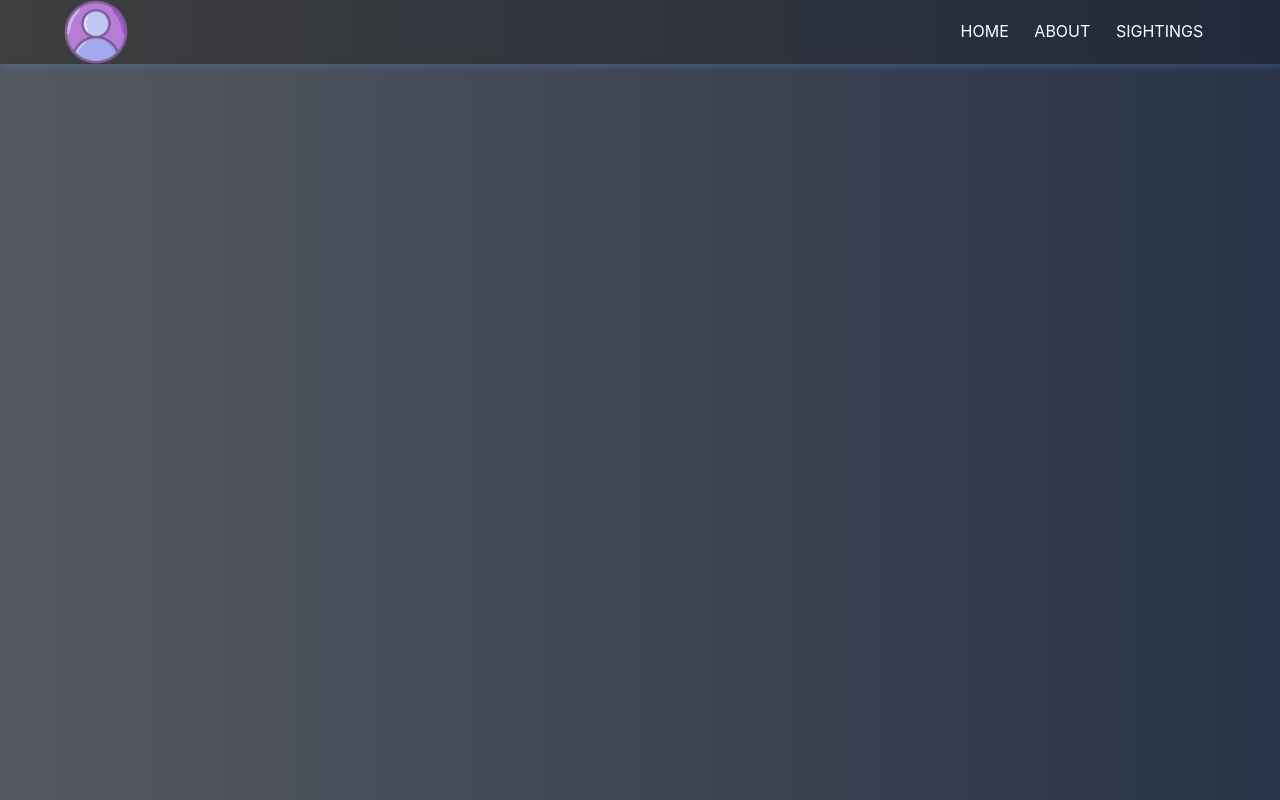
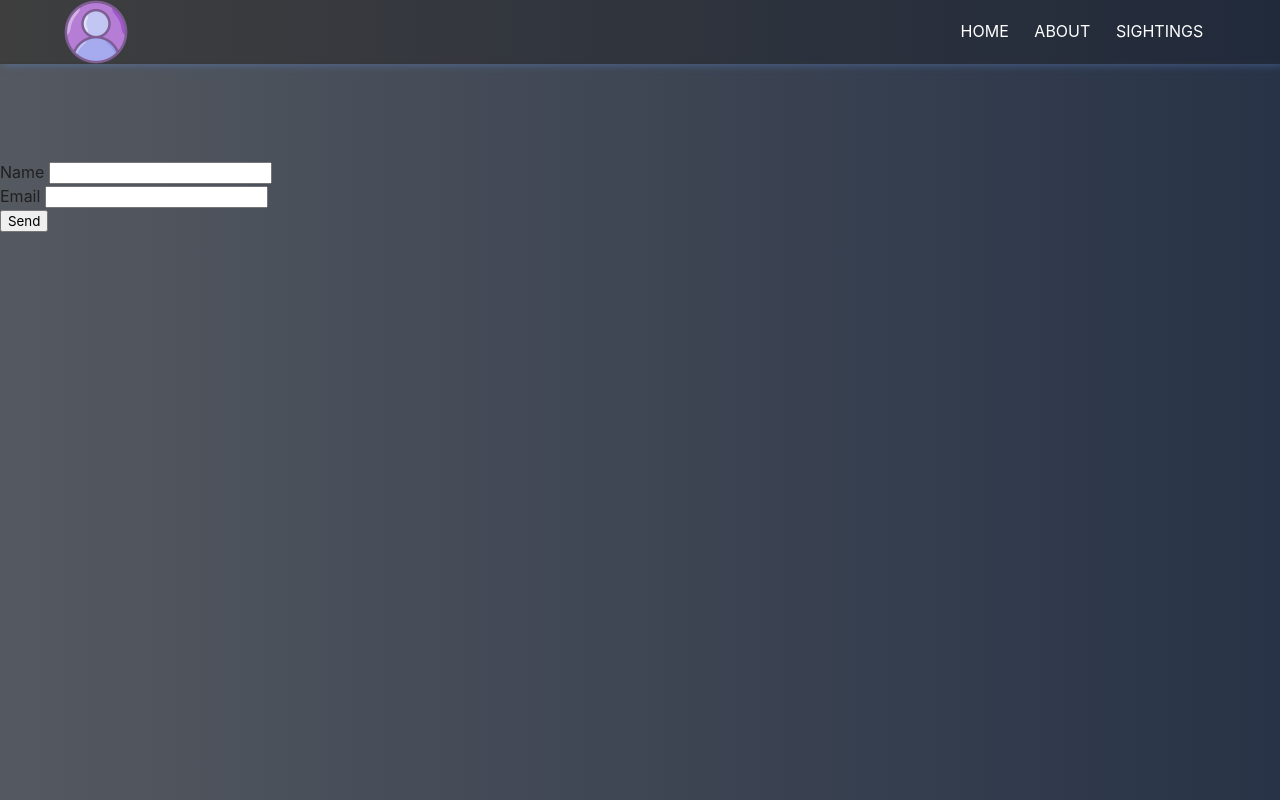
Before and after one commit to NetPenguins/RedFootWebApp, a Gatsby site: page /About in a window 1280 px wide. Shown: the top 800 px of the page. Built offline with nearby package versions, Linux system fonts and the light colour scheme; Gatsby itself is replaced by a stand-in of ours; no server answers.

Commit message:
added form testing for netlify forms

```diff
--- a/src/pages/About.js
+++ b/src/pages/About.js
@@ -6,6 +6,18 @@
   return (
     <Layout>
       <SEO title="About" />
+      <form style={{paddingTop: '10rem'}} name="contact" netlify netlify-honeypot data-netlify="true" data-netlify-recaptcha="true">
+        <p>
+          <label>Name <input type="text" name="name" /></label>
+        </p>
+        <p>
+          <label>Email <input type="email" name="email" /></label>
+        </p>
+        <div data-netlify-recaptcha="true"/>
+        <p>
+          <button type="submit">Send</button>
+        </p>
+      </form>
     </Layout>
   )
 }
```
